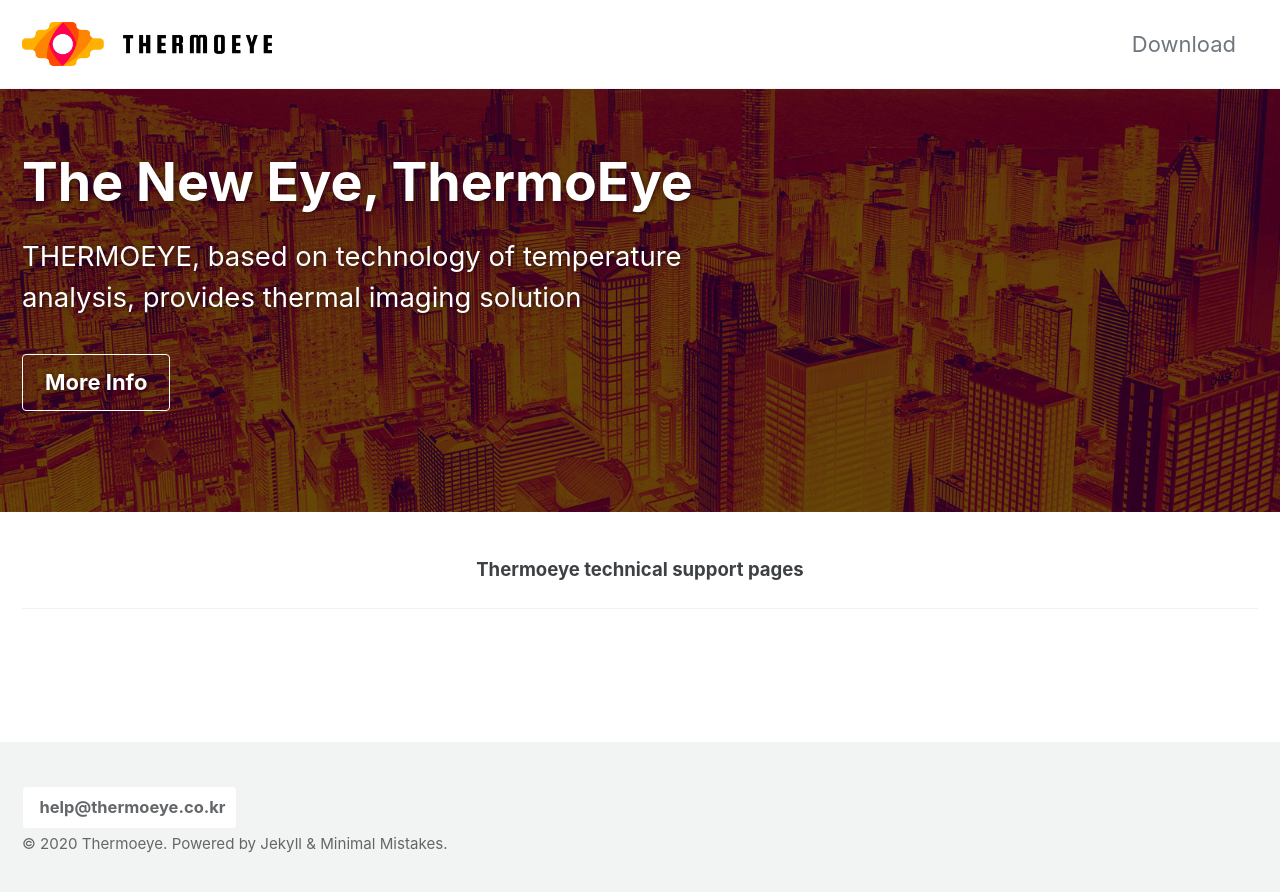
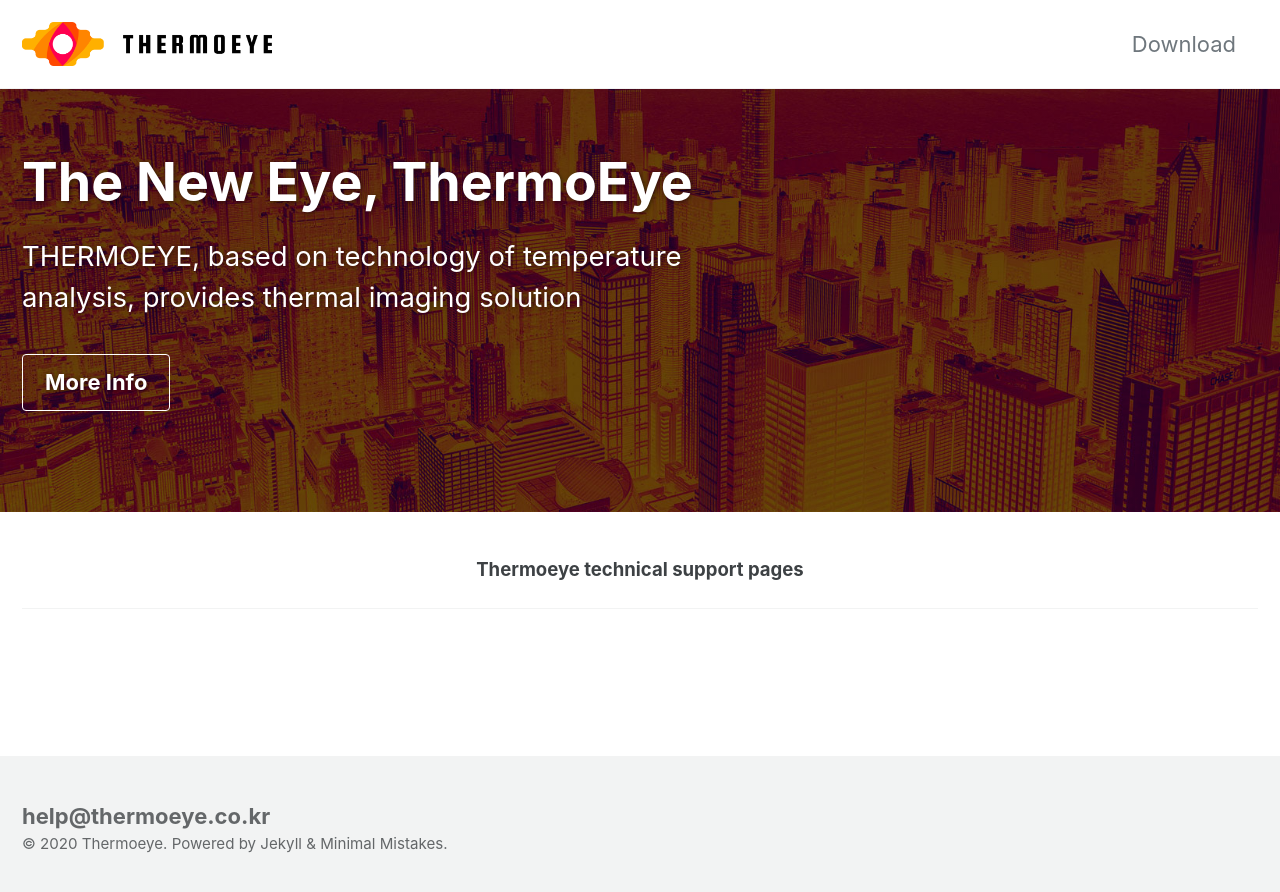
Before and after one commit to ThermoEye/ThermoEye.github.io, a Jekyll site: the page built from index.html, in a window 1280 px wide. Shown: the top 892 px of the page. Built offline with Jekyll 4.4.1, drawn with Linux system fonts in a browser that asks for light colours; cached includes are drawn as plain includes; nearby versions of some CDN libraries; the list of posts is cut into pages by our own code.

Commit message:
Change footer mailto link button to string

```diff
--- a/_includes/footer.html
+++ b/_includes/footer.html
@@ -2,7 +2,7 @@
   <ul class="social-icons">
     {% if site.data.ui-text[site.locale].follow_label %}
       <!-- <li><strong>{{ site.data.ui-text[site.locale].follow_label }}</strong></li> -->
-      <a href="mailto:help@thermoeye.co.kr" class="btn btn--inverse">help@thermoeye.co.kr</a>
+      <a href="mailto:help@thermoeye.co.kr">help@thermoeye.co.kr</a>
     {% endif %}
 
     {% if site.footer.links %}
```
